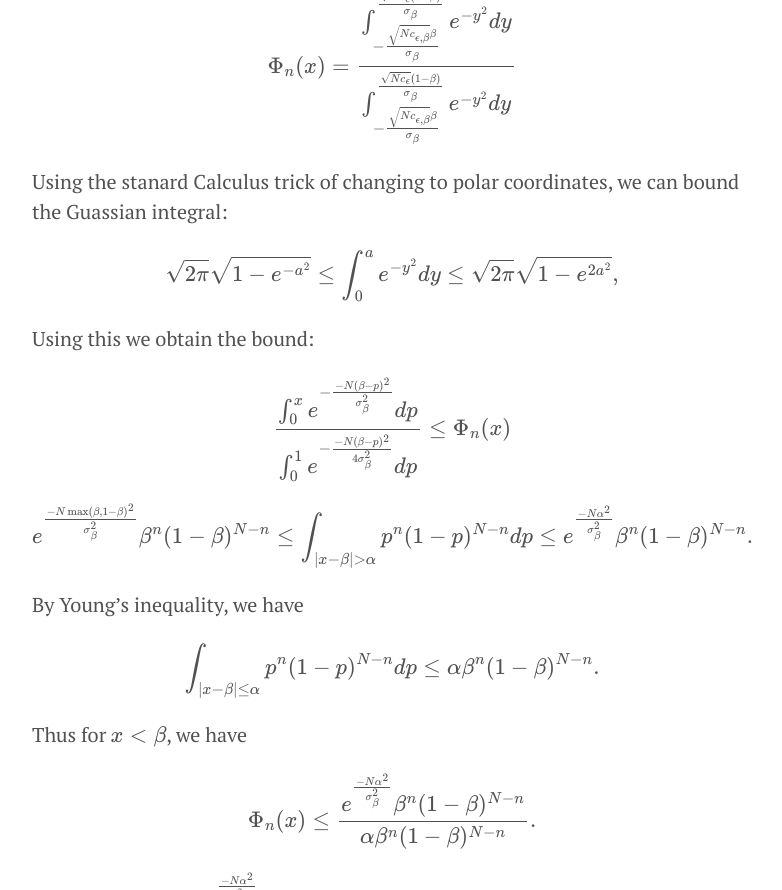
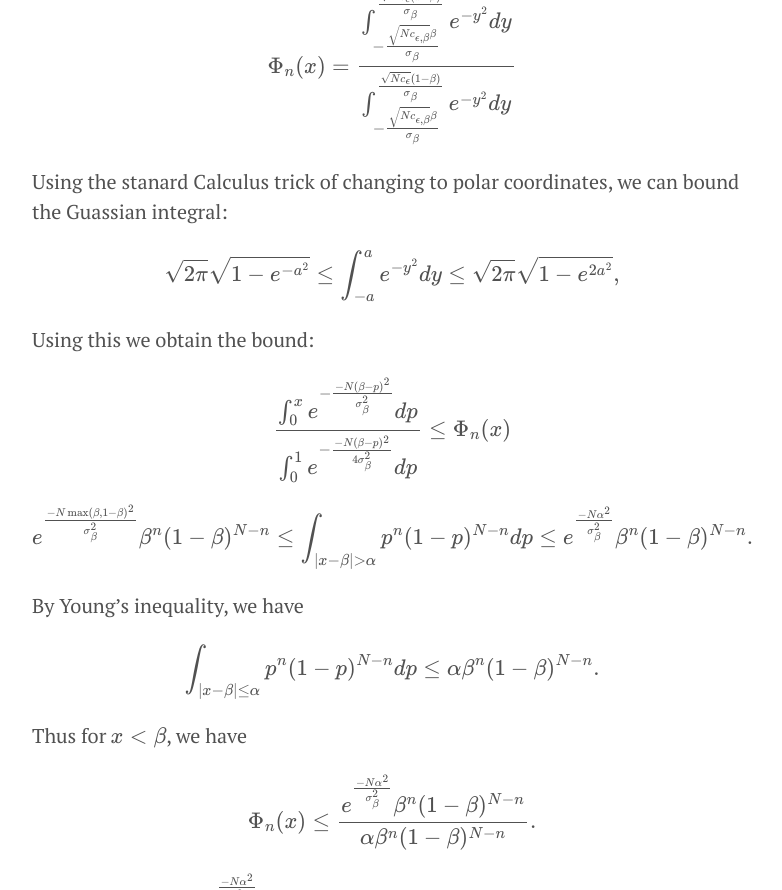
Before and after one commit to doriang102/doriang102.github.io, a Jekyll site: the page built from _posts/2017-06-10-hypothesis-testing-part-2-in-progress.md, in a window 1280 px wide and 900 px high, scrolled down 8802 px. Shown: the part 10-900 px from the top of the window, without its empty margins (248-1030 px from the left). Built offline with Jekyll 4.4.1, drawn with Linux system fonts in a browser that asks for light colours; our own code applies the rules of GitHub Pages for plain Markdown files; formulas are drawn with MathJax 3.

Commit message:
Update 2017-06-10-hypothesis-testing-part-2-in-progress.md

```diff
--- a/_posts/2017-06-10-hypothesis-testing-part-2-in-progress.md
+++ b/_posts/2017-06-10-hypothesis-testing-part-2-in-progress.md
@@ -263,7 +263,7 @@ $$  \Phi_n(x) = \frac{\int_{-\frac{\sqrt{Nc_{\epsilon,\beta}}\beta}{\sigma_{\bet
 
 Using the stanard Calculus trick of changing to polar coordinates, we can bound the Guassian integral:
 
-$$\sqrt{2\pi} \sqrt{ 1 - e^{-a^2}} \leq \int_0^a e^{-y^2} dy \leq \sqrt{2\pi} \sqrt{1 - e^{2a^2}},$$
+$$\sqrt{2\pi} \sqrt{ 1 - e^{-a^2}} \leq \int_{-a}^a e^{-y^2} dy \leq \sqrt{2\pi} \sqrt{1 - e^{2a^2}},$$
 
 
 Using this we obtain the bound:
```
